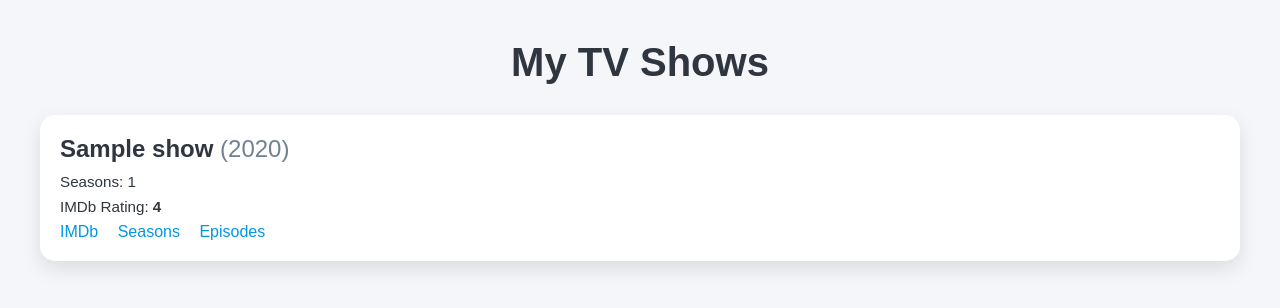
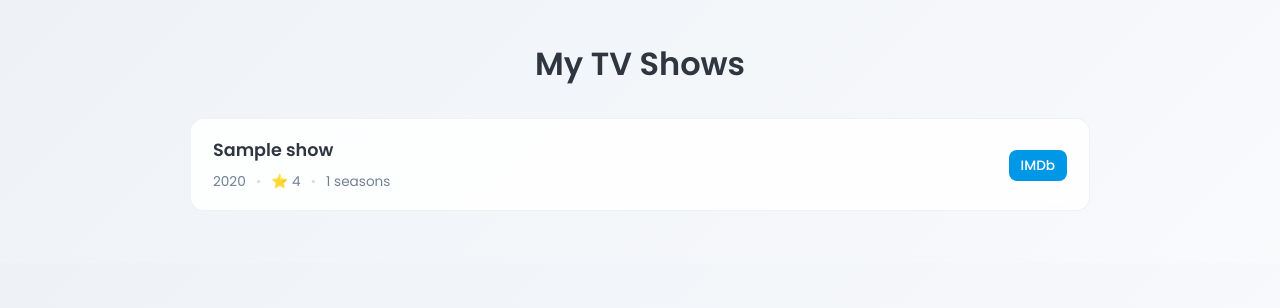
Before and after one commit to mateispic/tv-shows-tracker, a Flask app: template templates/shows.html in a window 1280 px wide. Shown: the top 308 px of the page. Run offline with Flask 3, Linux system fonts and the light colour scheme; the template is opened without the code that fills it: most values are stand-ins (such as "Sample title", 1, 10 or a date in 2020).

Commit message:
modify frontend

```diff
--- a/app.py
+++ b/app.py
@@ -1,4 +1,4 @@
-from flask import Flask, request, jsonify, render_template
+from flask import Flask, request, jsonify, render_template, redirect
 import sqlite3
 
 app = Flask(__name__)
@@ -269,6 +269,8 @@ def delete_show(show_id):
 
     return jsonify({"message": "Show deleted successfully"}), 200
 
+# ---------------- Web Client ----------------
+
 @app.route('/shows')
 def shows_view():
     shows = fetch_shows()
--- a/static/style.css
+++ b/static/style.css
@@ -1,91 +1,104 @@
-/* Reset simplu */
 * {
     margin: 0;
     padding: 0;
     box-sizing: border-box;
-    font-family: 'Poppins', sans-serif;
 }
 
 body {
-    background: #f5f6fa;
+    background: linear-gradient(135deg, #eef2f7, #f8fafc);
+    font-family: 'Poppins', sans-serif;
     color: #2f3640;
-    display: flex;
-    flex-direction: column;
-    align-items: center;
-    padding: 40px 20px;
+    padding: 40px;
 }
 
 h1 {
     margin-bottom: 30px;
-    font-size: 2.5rem;
-    color: #2f3640;
+    text-align: center;
+    font-weight: 600;
 }
 
-.container {
-    display: grid;
-    grid-template-columns: repeat(auto-fit, minmax(250px, 1fr));
-    gap: 20px;
-    width: 100%;
-    max-width: 1200px;
+.list {
+    max-width: 900px;
+    margin: auto;
 }
 
-.card {
-    background: #ffffff;
-    border-radius: 15px;
-    padding: 20px;
-    box-shadow: 0 8px 20px rgba(0,0,0,0.1);
-    transition: transform 0.3s ease, box-shadow 0.3s ease;
+.row {
+    display: flex;
+    justify-content: space-between;
+    align-items: center;
+
+    padding: 18px 22px;
+    margin-bottom: 12px;
+
+    background: rgba(255, 255, 255, 0.85);
+    backdrop-filter: blur(8px);
+
+    border-radius: 14px;
+    border: 1px solid rgba(0,0,0,0.05);
+
+    transition: transform 0.25s ease, box-shadow 0.25s ease;
 }
 
-.card:hover {
-    transform: translateY(-5px);
-    box-shadow: 0 15px 30px rgba(0,0,0,0.15);
+.row:hover {
+    transform: scale(1.03);
+
+    box-shadow:
+        0 0 0 2px rgba(0, 151, 230, 0.2),
+        0 10px 25px rgba(0, 151, 230, 0.25);
 }
 
-.card h2 {
-    font-size: 1.5rem;
-    margin-bottom: 10px;
+.left h3 {
+    font-size: 1.1rem;
+    margin-bottom: 4px;
 }
 
-.card h2 span {
-    font-weight: 400;
+.left span {
+    font-size: 0.85rem;
     color: #718093;
 }
 
-.card p {
-    margin-bottom: 8px;
-    font-size: 0.95rem;
+.middle {
+    font-size: 0.9rem;
+    color: #353b48;
+    opacity: 0.85;
 }
 
-.links a {
+.right a {
     text-decoration: none;
-    color: #0097e6;
+    padding: 6px 12px;
+    border-radius: 8px;
+    background: #0097e6;
+    color: white;
+    font-size: 0.85rem;
     font-weight: 500;
-    margin-right: 15px;
-    position: relative;
-    transition: color 0.3s ease;
+
+    transition: all 0.2s ease;
 }
 
-.links a::after {
-    content: '';
-    position: absolute;
-    width: 0;
-    height: 2px;
-    left: 0;
-    bottom: -2px;
-    background: #0097e6;
-    transition: width 0.3s ease;
+.right a:hover {
+    background: #40739e;
 }
 
-.links a:hover {
-    color: #40739e;
+.left {
+    display: flex;
+    flex-direction: column;
 }
 
-.links a:hover::after {
-    width: 100%;
+.meta {
+    margin-top: 5px;
+    font-size: 0.85rem;
+    color: #718093;
+
+    display: flex;
+    gap: 10px;
 }
 
-@media (max-width: 600px) {
-    h1 { font-size: 2rem; }
-    .card { padding: 15px; }
+.meta span {
+    position: relative;
 }
+
+.meta span:not(:last-child)::after {
+    content: "•";
+    margin-left: 10px;
+    color: #dcdde1;
+}
--- a/templates/shows.html
+++ b/templates/shows.html
@@ -1,25 +1,39 @@
 <!DOCTYPE html>
-<html lang="en">
+<html>
 <head>
-    <meta charset="UTF-8">
-    <title>TV Shows Tracker</title>
+    <title>Shows</title>
+
+    <!-- Google Font -->
+    <link href="https://fonts.googleapis.com/css2?family=Poppins:wght@300;400;500;600&display=swap" rel="stylesheet">
+
+    <!-- CSS -->
     <link rel="stylesheet" href="{{ url_for('static', filename='style.css') }}">
 </head>
 <body>
-    <h1>My TV Shows</h1>
-    <div class="container">
-        {% for show in shows %}
-        <div class="card">
-            <h2>{{ show.title }} <span>({{ show.release_year }})</span></h2>
-            <p>Seasons: {{ show.total_seasons }}</p>
-            <p>IMDb Rating: <strong>{{ show.imdb_rating }}</strong></p>
-            <div class="links">
-                <a href="{{ show.imdb_link }}" target="_blank">IMDb</a>
-                <a href="/shows/{{ show.id }}/seasons">Seasons</a>
-                <a href="/shows/{{ show.id }}/episodes">Episodes</a>
+
+<h1>My TV Shows</h1>
+
+<div class="list">
+    {% for show in shows %}
+    <div class="row">
+
+        <div class="left">
+            <h3>{{ show.title }}</h3>
+
+            <div class="meta">
+                <span>{{ show.release_year }}</span>
+                <span>⭐ {{ show.imdb_rating }}</span>
+                <span>{{ show.total_seasons }} seasons</span>
             </div>
         </div>
-        {% endfor %}
+
+        <div class="right">
+            <a href="{{ show.imdb_link }}" target="_blank">IMDb</a>
+        </div>
+
     </div>
+    {% endfor %}
+</div>
+
 </body>
 </html>
```
Also changed, not shown: templates/edit.html (added, +31 -0 lines).
